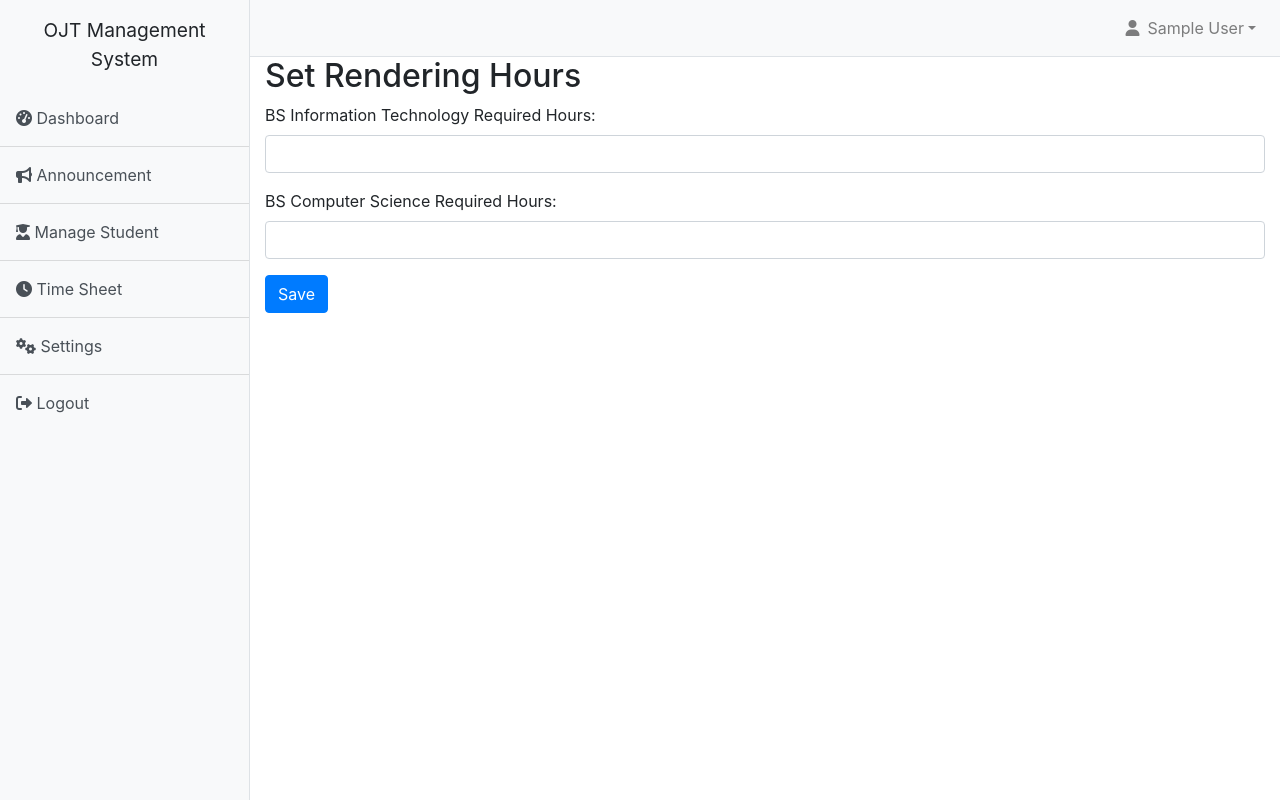
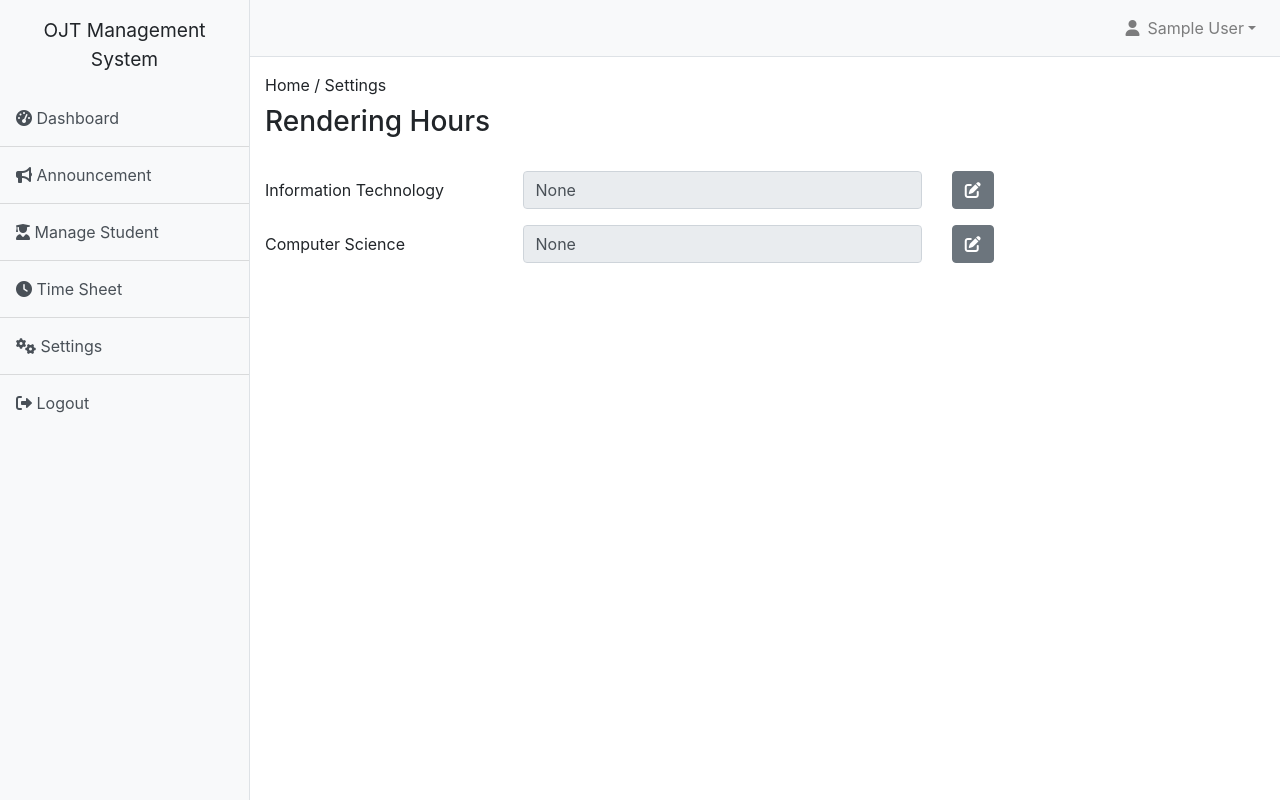
Before and after one commit to chrstncleofas/OJT-Management-System, a Django app: page /adminSite/set_rendering_hours/ in a window 1280 px wide. Run offline with Django 3.2, Linux system fonts and the light colour scheme; the visitor is signed in with stand-in values (Sample User, id 1); data comes from the database, SQL or seed files in the repository; data that the repository does not hold is empty; some libraries are stand-ins or nearby versions.

Commit message:
NO_TICKET - Fix U.I in Settings

```diff
--- a/OMS/oms/app/forms.py
+++ b/OMS/oms/app/forms.py
@@ -119,13 +119,13 @@ class RenderingHoursForm(forms.ModelForm):
 
 class SetRenderingHoursForm(forms.Form):
     bsit_hours = forms.IntegerField(
-        label='BS Information Technology Required Hours',
+        label='BS Information Technology',
         required=True,
         min_value=0,
         widget=forms.NumberInput(attrs={'class': 'form-control'})
     )
     bscs_hours = forms.IntegerField(
-        label='BS Computer Science Required Hours',
+        label='BS Computer Science',
         required=True,
         min_value=0,
         widget=forms.NumberInput(attrs={'class': 'form-control'})
--- a/OMS/oms/app/templates/app/settings.html
+++ b/OMS/oms/app/templates/app/settings.html
@@ -115,11 +115,42 @@
                 </div>
             </nav>
             <div class="container-fluid">
-                <h2>Set Rendering Hours</h2>
-                <form method="post">
+                <div class="row mb-4">
+                    <div class="col-lg-12">
+                        <p class="mt-3 mb-1">Home / Settings</p>
+                        <h3 class="mt-2 mb-2">Rendering Hours</h3>
+                    </div>
+                </div>
+                <form method="post" id="renderingHoursForm">
                     {% csrf_token %}
-                    {{ form.as_p }}
-                    <button type="submit" class="btn btn-primary">Save</button>
+                    <div class="form-group row">
+                        <label for="bsit_hours" class="col-sm-3 col-form-label">Information Technology</label>
+                        <div class="col-sm-5">
+                            <input type="text" id="id_bsit_hours" name="bsit_hours" class="form-control" value="{{ form.bsit_hours.value }}" readonly>
+                        </div>
+                        <div class="col-sm-2 d-flex justify-content-start">
+                            <button type="button" class="btn btn-secondary edit-btn" data-field="bsit_hours">
+                                <i class="fas fa-edit"></i>
+                            </button>
+                            <button type="submit" class="btn btn-success save-btn ml-1" data-field="bsit_hours" style="display: none;">
+                                <i class="fas fa-save"></i>
+                            </button>
+                        </div>
+                    </div>
+                    <div class="form-group row">
+                        <label for="bscs_hours" class="col-sm-3 col-form-label">Computer Science</label>
+                        <div class="col-sm-5">
+                            <input type="text" id="id_bscs_hours" name="bscs_hours" class="form-control" value="{{ form.bscs_hours.value }}" readonly>
+                        </div>
+                        <div class="col-sm-2 d-flex justify-content-start">
+                            <button type="button" class="btn btn-secondary edit-btn" data-field="bscs_hours">
+                                <i class="fas fa-edit"></i>
+                            </button>
+                            <button type="submit" class="btn btn-success save-btn ml-1" data-field="bscs_hours" style="display: none;">
+                                <i class="fas fa-save"></i>
+                            </button>
+                        </div>
+                    </div>
                 </form>
             </div>
         </div>
@@ -128,5 +159,26 @@
     <script src="https://code.jquery.com/jquery-3.5.1.slim.min.js"></script>
     <script src="https://cdn.jsdelivr.net/npm/@popperjs/core@2.5.4/dist/umd/popper.min.js"></script>
     <script src="https://stackpath.bootstrapcdn.com/bootstrap/4.5.2/js/bootstrap.min.js"></script>
+    <script>
+        document.addEventListener('DOMContentLoaded', function() {
+            document.querySelectorAll('.edit-btn').forEach(button => {
+                button.addEventListener('click', function() {
+                    const field = this.getAttribute('data-field');
+                    document.getElementById('id_' + field).removeAttribute('readonly');
+                    this.style.display = 'none';
+                    document.querySelector(`.save-btn[data-field="${field}"]`).style.display = 'inline-block';
+                });
+            });
+
+            document.querySelectorAll('.save-btn').forEach(button => {
+                button.addEventListener('click', function() {
+                    const field = this.getAttribute('data-field');
+                    document.getElementById('id_' + field).setAttribute('readonly', 'readonly');
+                    this.style.display = 'none';
+                    document.querySelector(`.edit-btn[data-field="${field}"]`).style.display = 'inline-block';
+                });
+            });
+        });
+    </script>
 </body>
 </html>
--- a/OMS/oms/app/templates/app/timeSheet.html
+++ b/OMS/oms/app/templates/app/timeSheet.html
@@ -65,7 +65,7 @@
 <body>
     <div class="d-flex" id="wrapper">
         <!-- Sidebar -->
-        <div class="bg-light border-right" id="sidebar-wrapper">
+        <div class="bg-light border-right vh-100" id="sidebar-wrapper">
             <div class="sidebar-heading">OJT Management System</div>
             <div class="list-group list-group-flush">
                 <a href="{% url 'mainDashboard' %}" class="list-group-item list-group-item-action bg-light">
--- a/OMS/oms/app/views.py
+++ b/OMS/oms/app/views.py
@@ -325,11 +325,50 @@ def viewStudentInformation(request, student_id):
         }
     )
 
+@login_required
 def set_rendering_hours(request):
     user = request.user
     admin = get_object_or_404(CustomUser, id=user.id)
     firstName = admin.first_name
     lastName = admin.last_name
+
+    if request.method == 'POST':
+        form = SetRenderingHoursForm(request.POST)
+        if form.is_valid():
+            bsit_hours = form.cleaned_data.get('bsit_hours')
+            bscs_hours = form.cleaned_data.get('bscs_hours')
+            RenderingHoursTable.objects.update_or_create(
+                course='BS Information Technology',
+                defaults={'required_hours': bsit_hours}
+            )
+            RenderingHoursTable.objects.update_or_create(
+                course='BS Computer Science',
+                defaults={'required_hours': bscs_hours}
+            )
+            return redirect('set_rendering_hours')
+    else:
+        try:
+            bsit_hours = RenderingHoursTable.objects.get(course='BS Information Technology').required_hours
+        except RenderingHoursTable.DoesNotExist:
+            bsit_hours = None
+
+        try:
+            bscs_hours = RenderingHoursTable.objects.get(course='BS Computer Science').required_hours
+        except RenderingHoursTable.DoesNotExist:
+            bscs_hours = None
+
+        form = SetRenderingHoursForm(initial={
+            'bsit_hours': bsit_hours,
+            'bscs_hours': bscs_hours,
+        })
+
+    return render(request, 'app/settings.html', {
+        'form': form,
+        'firstName': firstName,
+        'lastName': lastName
+    })
+
+def editRenderHours(request):
     if request.method == 'POST':
         form = SetRenderingHoursForm(request.POST)
         if form.is_valid():
@@ -349,8 +388,6 @@ def set_rendering_hours(request):
 
     return render(request, 'app/settings.html', {
         'form': form,
-        'firstName': firstName,
-        'lastName' : lastName
     })
 
 def listOfAnnouncement(request):
```
